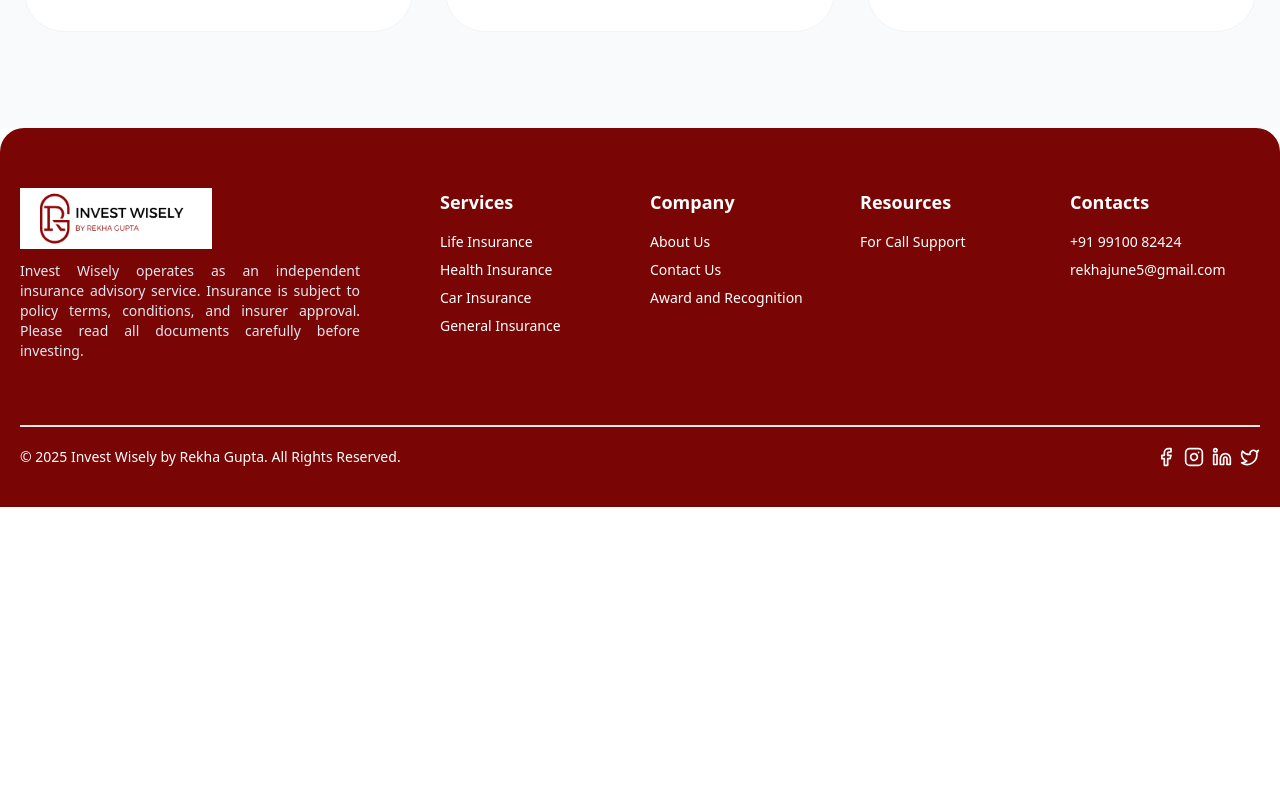
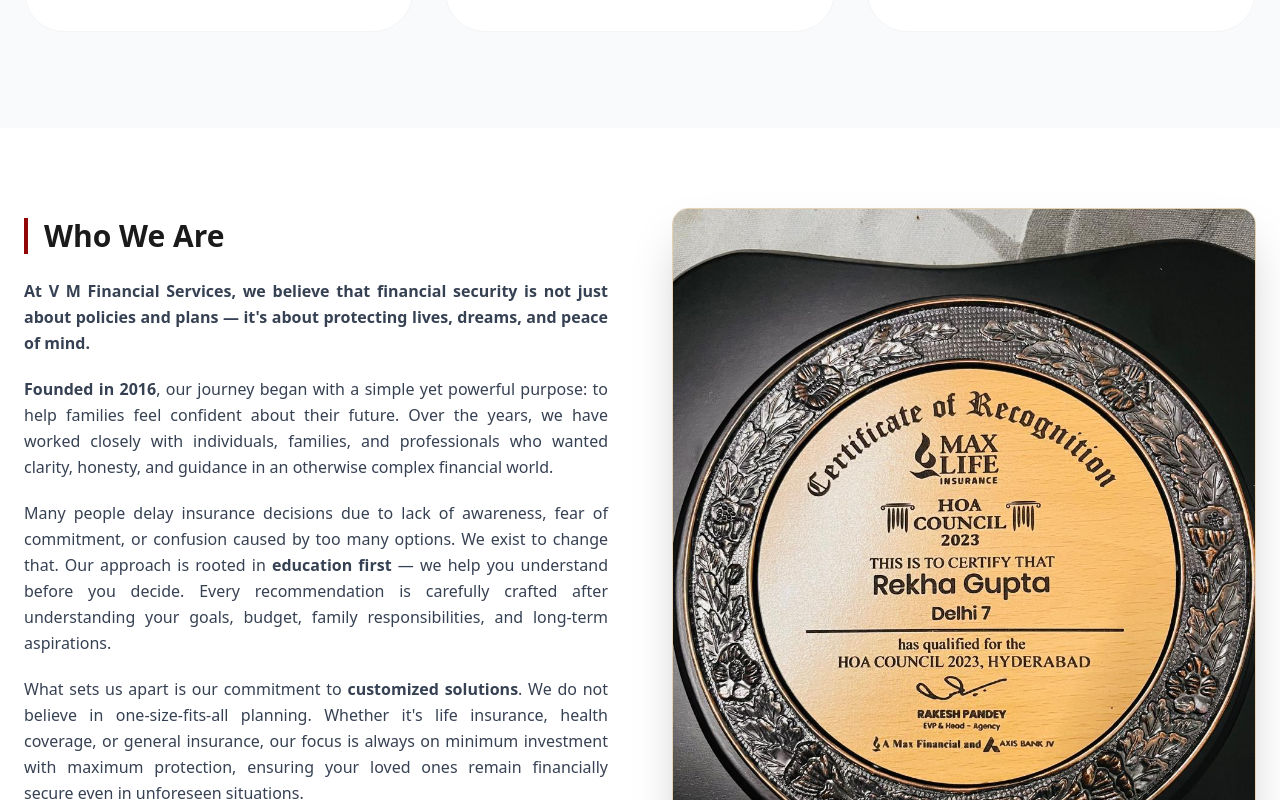
Before and after one commit to TheBinaryOrbit/vmf, a Next.js app: page /award in a window 1280 px wide. Shown: the part 1140-1940 px from the top of the page. Before the commit the page ends 1647 px from the top, so only its background shows below. Built offline with nearby package versions, Linux system fonts and the light colour scheme.

Commit message:
Changes Done

```diff
--- a/app/about/page.jsx
+++ b/app/about/page.jsx
@@ -104,7 +104,7 @@ export default function About() {
             </section> */}
 
             {/* FAQ Section - Modern card grid */}
-            <section className="bg-slate-50 py-24 sm:py-32">
+            {/* <section className="bg-slate-50 py-24 sm:py-32">
                 <div className="mx-auto max-w-7xl px-6 lg:px-8">
                     <div className="mx-auto max-w-2xl text-center mb-16">
                         <h2 className="text-base font-semibold leading-7 text-[#910606]">
@@ -129,7 +129,7 @@ export default function About() {
                         ))}
                     </div>
                 </div>
-            </section>
+            </section> */}
         </div>
     )
 }
--- a/app/award/page.jsx
+++ b/app/award/page.jsx
@@ -3,6 +3,8 @@ import backgroundimage from '@/public/images/backgound.png';
 import { Award, Star, ShieldCheck, Trophy, Landmark, ArrowUpRight } from 'lucide-react';
 import HeroBanner from '../../components/HeroBanner';
 import { awards } from '@/script/data';
+import { about } from '@/script/data';
+import image from '@/public/images/award.jpeg'
 
 // Map icon names to actual components
 const iconMap = {
@@ -109,6 +111,48 @@ export default function Page() {
 
                 </div>
             </section>
+            <div className="max-w-7xl mx-auto px-6 py-20 grid md:grid-cols-2 gap-16 items-center">
+                <div>
+                    <h2 className="text-3xl font-bold text-[#1a1a1a] mb-6 border-l-4 border-[#910606] pl-4">
+                        {about.whoWeAre.heading}
+                    </h2>
+                    {about.whoWeAre.paragraphs.map((para, index) => {
+                        const renderText = () => {
+                            if (para.isBold) {
+                                return <strong>{para.text}</strong>;
+                            }
+                            if (para.highlightText) {
+                                const parts = para.text.split(para.highlightText);
+                                return (
+                                    <>
+                                        {parts[0]}<b>{para.highlightText}</b>{parts[1]}
+                                    </>
+                                );
+                            }
+                            return para.text;
+                        };
+
+                        return (
+                            <p key={index} className="text-gray-700 leading-relaxed mb-5 text-justify">
+                                {renderText()}
+                            </p>
+                        );
+                    })}
+                </div>
+
+                <div className="relative">
+                    <img
+                        src={image.src}
+                        alt={about.whoWeAre.image.alt}
+                        className="rounded-2xl shadow-2xl border border-[#e5d3b3] "
+                    />
+                    {/* <div className="absolute -bottom-6 -left-6 bg-[#910606] text-white px-6 py-3 rounded-lg shadow-lg">
+                                    <p className="text-sm font-medium tracking-wide">
+                                        {about.whoWeAre.image.badge}
+                                    </p>
+                                </div> */}
+                </div>
+            </div>
 
         </div>
     )
--- a/script/data.js
+++ b/script/data.js
@@ -15,9 +15,11 @@ export const home = {
         title: "FOUNDER, V M FINANCIAL SERVICES"
     },
     images: [
+        '@/public/images/slider4.jpeg',
         '@/public/images/slider1.jpeg',
         '@/public/images/slider2.jpeg',
-        '@/public/images/slider3.jpeg'
+        '@/public/images/slider3.jpeg',
+
     ]
 }
 
@@ -104,40 +106,40 @@ export const brands = {
             href: "https://www.tataaia.com"
         },
         {
-            name: "HDFC Life",
-            logoUrl: "https://www.hdfclife.com/content/dam/hdfclifeinsurancecompany/HDFCLife25Yearslogo-min.png",
-            href: "https://www.hdfclife.com"
+            name: "Care health",
+            logoUrl: "https://www.careinsurance.com/images/care_health_insurance_logo.svg",
+            href: "https://www.careinsurance.com"
         },
         {
-            name: "Tata AIA Life",
-            logoUrl: "https://www.tataaia.com/content/dam/tataaialifeinsurancecompanylimited/navigations/new-navigation-icon/Logo.svg",
-            href: "https://www.tataaia.com"
+            name: "HDFC Ergo",
+            logoUrl: "https://www.hdfcergo.com/images/default-source/car/logo_hdfc.png",
+            href: "https://www.hdfcergo.com/"
         },
-        {
-            name: "Axis Max Life",
-            logoUrl: "https://www.axismaxlife.com/static-page/assets/homepage/axis-max-life-insurance-logo.svg",
-            href: "https://www.axismaxlife.com"
-        },
-        {
-            name: "HDFC Life",
-            logoUrl: "https://www.hdfclife.com/content/dam/hdfclifeinsurancecompany/HDFCLife25Yearslogo-min.png",
-            href: "https://www.hdfclife.com"
-        },
-        {
-            name: "Tata AIA Life",
-            logoUrl: "https://www.tataaia.com/content/dam/tataaialifeinsurancecompanylimited/navigations/new-navigation-icon/Logo.svg",
-            href: "https://www.tataaia.com"
-        },
-        {
-            name: "HDFC Life",
-            logoUrl: "https://www.hdfclife.com/content/dam/hdfclifeinsurancecompany/HDFCLife25Yearslogo-min.png",
-            href: "https://www.hdfclife.com"
-        },
-        {
-            name: "Tata AIA Life",
-            logoUrl: "https://www.tataaia.com/content/dam/tataaialifeinsurancecompanylimited/navigations/new-navigation-icon/Logo.svg",
-            href: "https://www.tataaia.com"
-        }
+        // {
+        //     name: "Axis Max Life",
+        //     logoUrl: "https://www.axismaxlife.com/static-page/assets/homepage/axis-max-life-insurance-logo.svg",
+        //     href: "https://www.axismaxlife.com"
+        // },
+        // {
+        //     name: "HDFC Life",
+        //     logoUrl: "https://www.hdfclife.com/content/dam/hdfclifeinsurancecompany/HDFCLife25Yearslogo-min.png",
+        //     href: "https://www.hdfclife.com"
+        // },
+        // {
+        //     name: "Tata AIA Life",
+        //     logoUrl: "https://www.tataaia.com/content/dam/tataaialifeinsurancecompanylimited/navigations/new-navigation-icon/Logo.svg",
+        //     href: "https://www.tataaia.com"
+        // },
+        // {
+        //     name: "HDFC Life",
+        //     logoUrl: "https://www.hdfclife.com/content/dam/hdfclifeinsurancecompany/HDFCLife25Yearslogo-min.png",
+        //     href: "https://www.hdfclife.com"
+        // },
+        // {
+        //     name: "Tata AIA Life",
+        //     logoUrl: "https://www.tataaia.com/content/dam/tataaialifeinsurancecompanylimited/navigations/new-navigation-icon/Logo.svg",
+        //     href: "https://www.tataaia.com"
+        // }
     ]
 }
 
@@ -149,21 +151,21 @@ export const testimonials = {
         [
             {
                 id: 1,
-                name: "Aisha Khan",
+                name: "Rakhee goel",
                 profession: "Software Engineer",
                 image: "https://i.pravatar.cc/150?u=1",
                 text: "Dolores sed duo clita tempor justo dolor et stet lorem kasd labore dolore lorem ipsum. At lorem lorem magna ut et, nonumy et labore et tempor diam tempor erat."
             },
             {
                 id: 2,
-                name: "John Smith",
+                name: "Ashish Aggarwal",
                 profession: "Product Manager",
                 image: "https://i.pravatar.cc/150?u=2",
                 text: "Dolores sed duo clita tempor justo dolor et stet lorem kasd labore dolore lorem ipsum. At lorem lorem magna ut et, nonumy et labore et tempor diam tempor erat."
             },
             {
                 id: 3,
-                name: "Sarah Jenkins",
+                name: "Brijesh Goel",
                 profession: "UX Designer",
                 image: "https://i.pravatar.cc/150?u=3",
                 text: "Dolores sed duo clita tempor justo dolor et stet lorem kasd labore dolore lorem ipsum. At lorem lorem magna ut et, nonumy et labore et tempor diam tempor erat."
@@ -173,21 +175,21 @@ export const testimonials = {
         [
             {
                 id: 4,
-                name: "Michael Chen",
+                name: "Rajesh Garg",
                 profession: "Data Scientist",
                 image: "https://i.pravatar.cc/150?u=4",
                 text: "Magna sea eos sit dolor, ipsum amet lorem diam dolor eos et diam sea. Accusam kasd sed sea gubergren et stet amet lorem gubergren clita."
             },
             {
                 id: 5,
-                name: "Emily Blunt",
+                name: "Soniya Taneja",
                 profession: "Marketing Lead",
                 image: "https://i.pravatar.cc/150?u=5",
                 text: "Magna sea eos sit dolor, ipsum amet lorem diam dolor eos et diam sea. Accusam kasd sed sea gubergren et stet amet lorem gubergren clita."
             },
             {
                 id: 6,
-                name: "David Wilson",
+                name: "Rakhee goel",
                 profession: "CTO",
                 image: "https://i.pravatar.cc/150?u=6",
                 text: "Magna sea eos sit dolor, ipsum amet lorem diam dolor eos et diam sea. Accusam kasd sed sea gubergren et stet amet lorem gubergren clita."
@@ -197,14 +199,14 @@ export const testimonials = {
         [
             {
                 id: 7,
-                name: "Alice Cooper",
+                name: "Ashish Aggarwal",
                 profession: "DevOps",
                 image: "https://i.pravatar.cc/150?u=7",
                 text: "Sanctus sea sed eirmod amet. Takimata kasd sea et et gubergren sanctus duo. Tempor gubergren magna invidunt et sit accusam invidunt."
             },
             {
                 id: 8,
-                name: "Robert Fox",
+                name: "Brijesh Goel",
                 profession: "Designer",
                 image: "https://i.pravatar.cc/150?u=8",
                 text: "Sanctus sea sed eirmod amet. Takimata kasd sea et et gubergren sanctus duo. Tempor gubergren magna invidunt et sit accusam invidunt."
```
Also changed, not shown: public/images/award.jpeg (added), public/images/slider4.jpeg (added).
